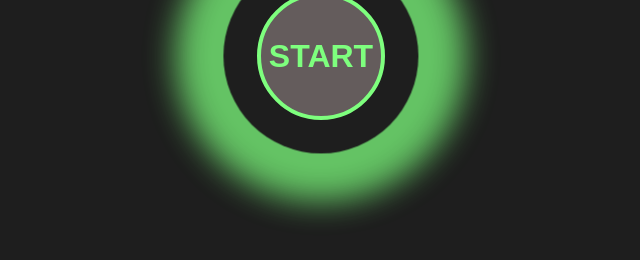
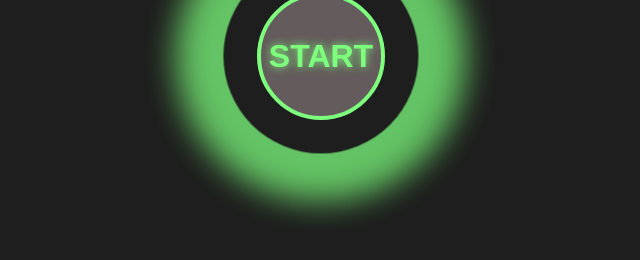
Before and after one commit to PWagner86/smart_fridge, a website built with Vite: page index.html in a window 1280 px wide. In both pictures the pointer is over the button "START". Shown: the part 344-604 px from the top of the page, without its empty margins (319-959 px from the left). Built offline with nearby package versions, Linux system fonts and the light colour scheme; no server answers; files whose address does not match are found by name.

Commit message:
(styling): added hovereffect to start-button

```diff
--- a/src/scss/components/start_screen.scss
+++ b/src/scss/components/start_screen.scss
@@ -50,6 +50,11 @@
         font-weight: bold;
         cursor: pointer;
         transition: var(--animate);
+        transition: text-shadow ease-in-out 0.3s;
+
+        &:hover {
+            text-shadow: 0 0 0.5rem $good;
+        }
     }
 
     &-drop {
```
